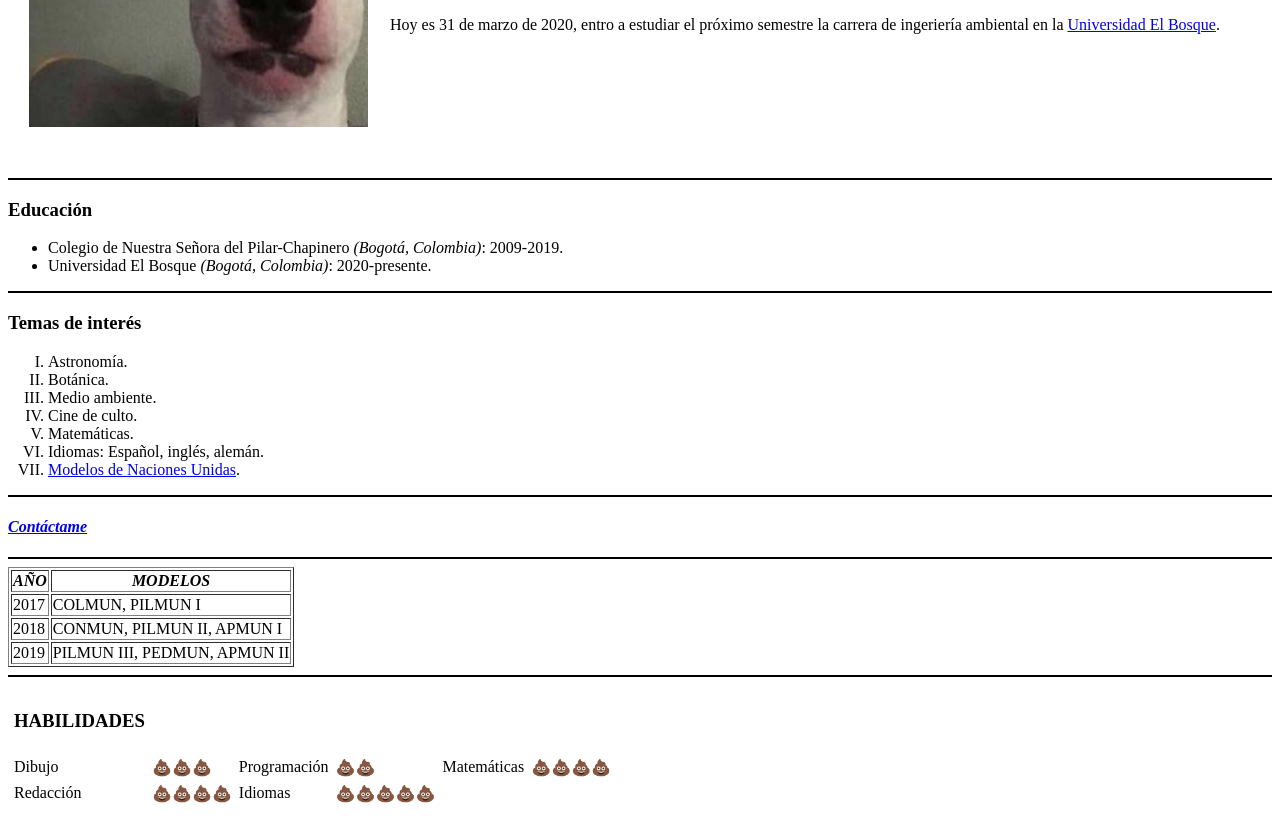
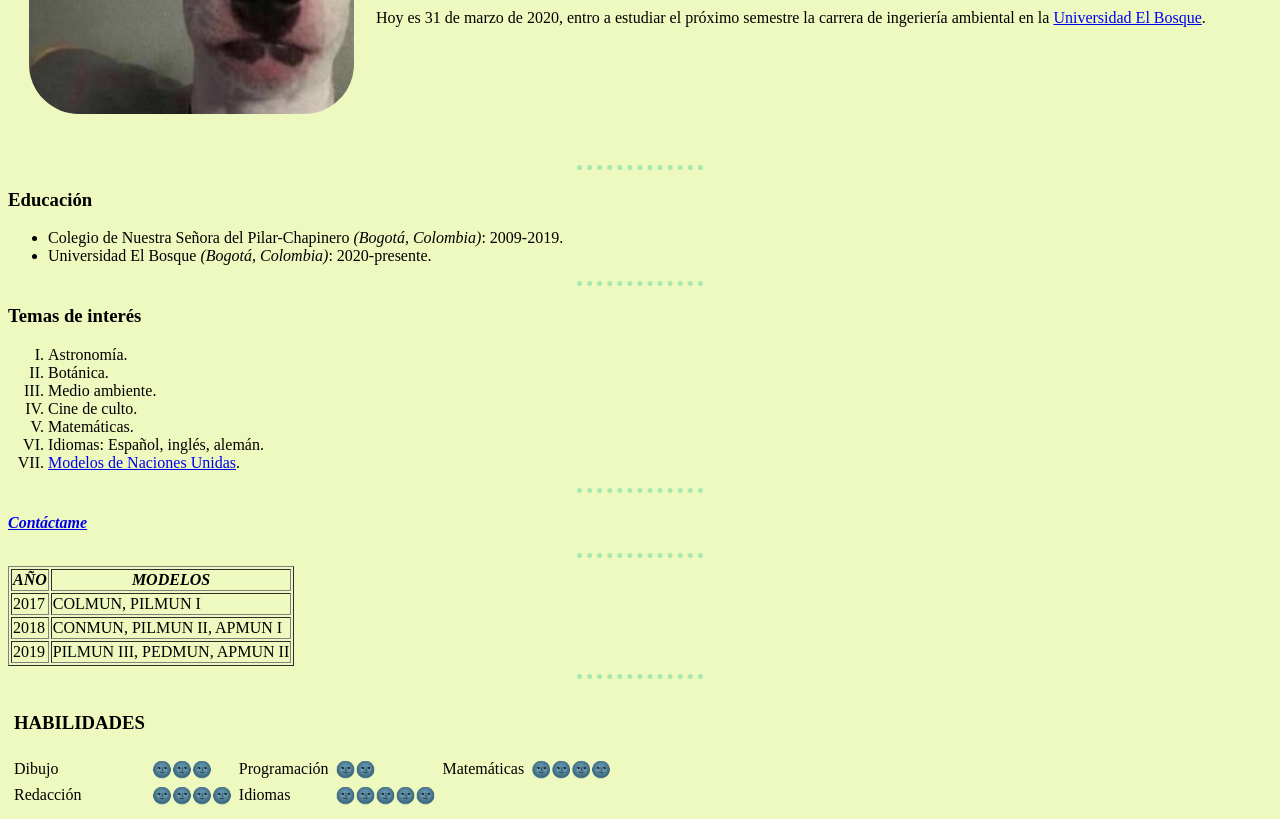
Before and after one commit to Orda314/cv, a plain HTML site: page index.html in a window 1280 px wide. Shown: the part 215-1034 px from the top of the page. Drawn offline with Linux system fonts and the light colour scheme.

Commit message:
Add files via upload

```diff
--- a/index.html
+++ b/index.html
@@ -4,6 +4,15 @@
 <head>
   <meta charset="utf-8">
   <title>✰Página personal de Laura✰</title>
+  <style media="screen">
+    body{background-color:#eef9bf;}
+    hr{
+    border-style: dotted none none;
+  height: 0px;width: 10%;
+border-color: #a7e9af; border-width: 5px;}
+  img {height: 300px;
+  border-radius: 50px;}
+  </style>
 </head>
 
 <body>
@@ -19,13 +28,13 @@
     </td>
   </table>
   <br>
-  <hr color=black>
-  <h3>Educación</h3>
-  <ul>
-    <li>Colegio de Nuestra Señora del Pilar-Chapinero <em>(Bogotá, Colombia)</em>: 2009-2019.</li>
-    <li>Universidad El Bosque <em>(Bogotá, Colombia)</em>: 2020-presente.</li>
-  </ul>
-  <hr color=black>
+  <hr>
+    <h3>Educación</h3>
+    <ul>
+      <li>Colegio de Nuestra Señora del Pilar-Chapinero <em>(Bogotá, Colombia)</em>: 2009-2019.</li>
+      <li>Universidad El Bosque <em>(Bogotá, Colombia)</em>: 2020-presente.</li>
+    </ul>
+    <hr>
   <h3>Temas de interés</h3>
   <ol type="I">
     <li>Astronomía.</li>
@@ -36,9 +45,9 @@
     <li>Idiomas: Español, inglés, alemán.</li>
     <li><a href="https://www.flipsnack.com/PilmunNews/pilmun-news.html">Modelos de Naciones Unidas</a>.</li>
   </ol>
-  <hr color=black />
+  <hr>
   <h4><em><a href="contacto.html">Contáctame</a></em></h4>
-  <hr color=black>
+  <hr>
   <table border=1>
     <thead>
       <tr>
@@ -61,7 +70,7 @@
       </tr>
     </tbody>
   </table>
-  <hr color= black>
+  <hr>
   <table cellspacing="5">
 <thead>
   <th><h3>HABILIDADES</h3></th>
@@ -70,17 +79,17 @@
   <tr>
     <td>Dibujo</td>
     <!--Unicode character table-->
-    <td>💩💩💩</td>
+    <td>🌚🌚🌚</td>
   <td>Programación</td>
-  <td>💩💩</td>
+  <td>🌚🌚</td>
   <td>Matemáticas</td>
-  <td>💩💩💩💩</td>
+  <td>🌚🌚🌚🌚</td>
 </tr>
 <tr>
   <td>Redacción</td>
-  <td>💩💩💩💩</td>
+  <td>🌚🌚🌚🌚</td>
   <td>Idiomas</td>
-  <td>💩💩💩💩💩</td>
+  <td>🌚🌚🌚🌚🌚</td>
 </tr>
 </tbody>
   </table>
```
